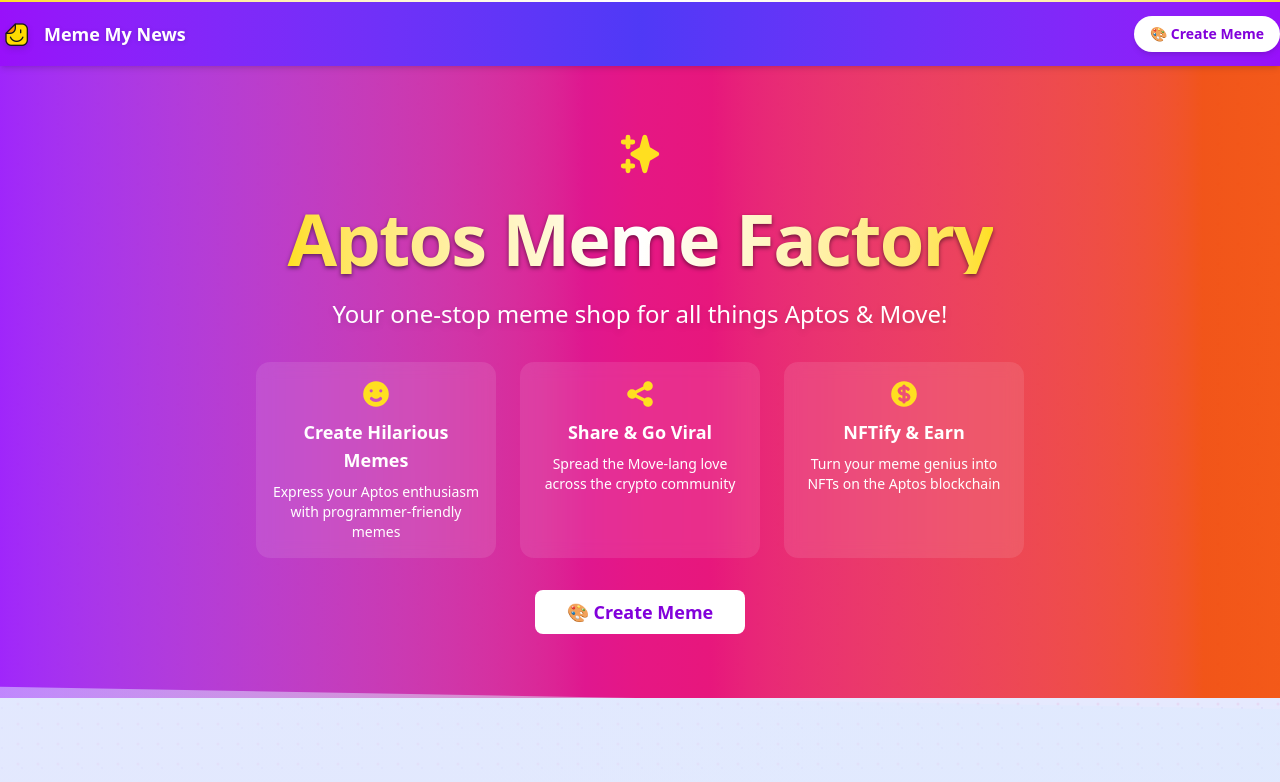
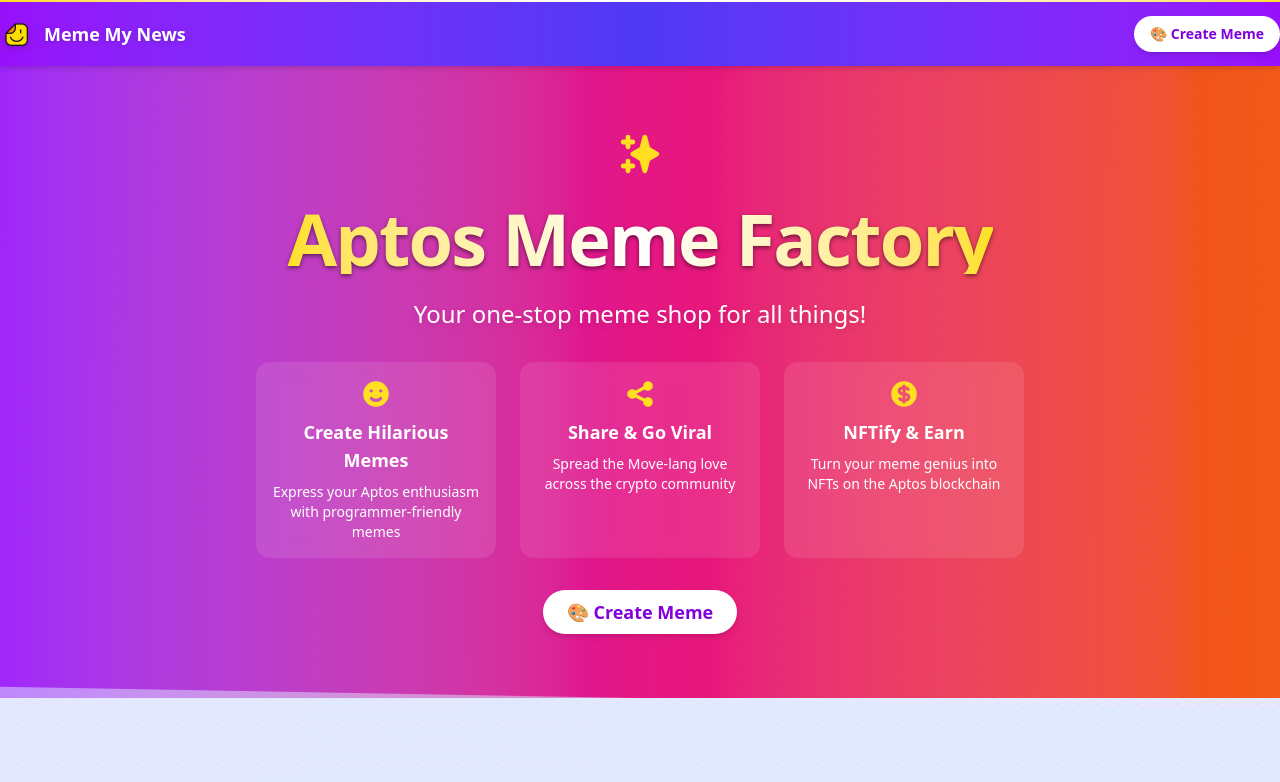
Before and after one commit to IgorShadurin/aptos-memes, a Next.js app: page / in a window 1280 px wide. Shown: the top 782 px of the page. Built offline with nearby package versions, Linux system fonts and the light colour scheme.

Commit message:
feat: update UI text and enhance button styles in MemeCreator and Header components

```diff
--- a/src/app/page.tsx
+++ b/src/app/page.tsx
@@ -18,7 +18,7 @@
             Aptos Meme Factory
           </h1>
           <p className="mt-6 max-w-2xl text-xl md:text-2xl font-medium text-white drop-shadow-md">
-            Your one-stop meme shop for all things Aptos & Move!
+            Your one-stop meme shop for all things!
           </p>
 
           {/* Features grid */}
@@ -48,7 +48,7 @@
             <Link href="/meme-creator" passHref>
               <Button
                 size="lg"
-                className="bg-white text-purple-700 hover:bg-yellow-300 hover:text-purple-800 transition-all duration-300 transform hover:scale-105 font-bold text-lg px-8"
+                className="bg-white text-purple-700 hover:bg-yellow-300 hover:text-purple-800 font-bold transition-all duration-300 shadow-md rounded-full px-6 py-3 text-lg"
               >
                 🎨 Create Meme
               </Button>
--- a/src/components/Header.tsx
+++ b/src/components/Header.tsx
@@ -81,7 +81,10 @@
           <div className="space-y-1 px-4 py-3 border-t border-indigo-500">
             <div className="px-3">
               <Link href="/meme-creator" onClick={() => setMobileMenuOpen(false)}>
-                <Button className="w-full bg-white text-purple-700 hover:bg-yellow-300 hover:text-purple-800 font-bold rounded-full">
+                <Button
+                  size="sm"
+                  className="w-full bg-white text-purple-700 hover:bg-yellow-300 hover:text-purple-800 font-bold transition-all duration-300 shadow-md rounded-full px-4"
+                >
                   🎨 Create Meme
                 </Button>
               </Link>
```
